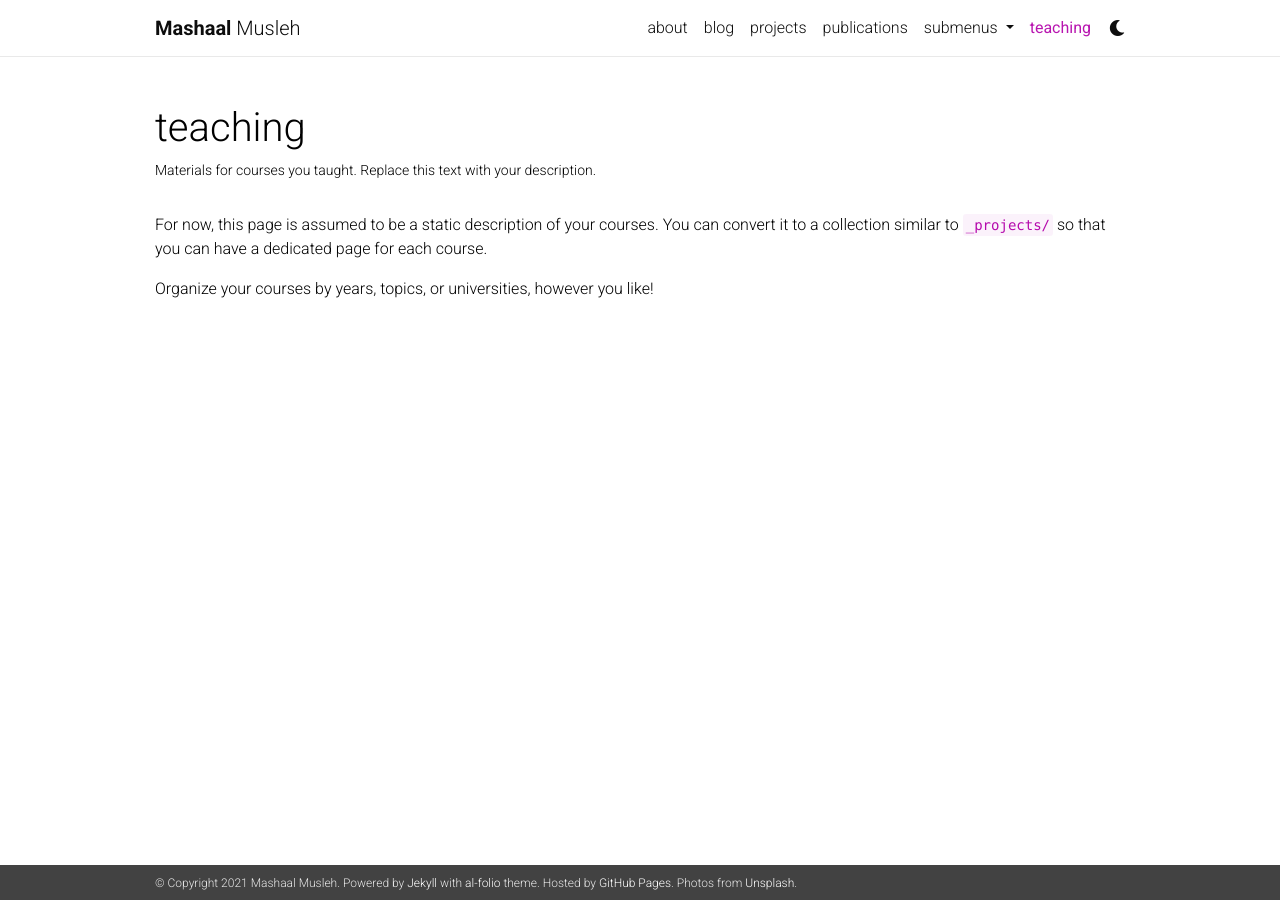
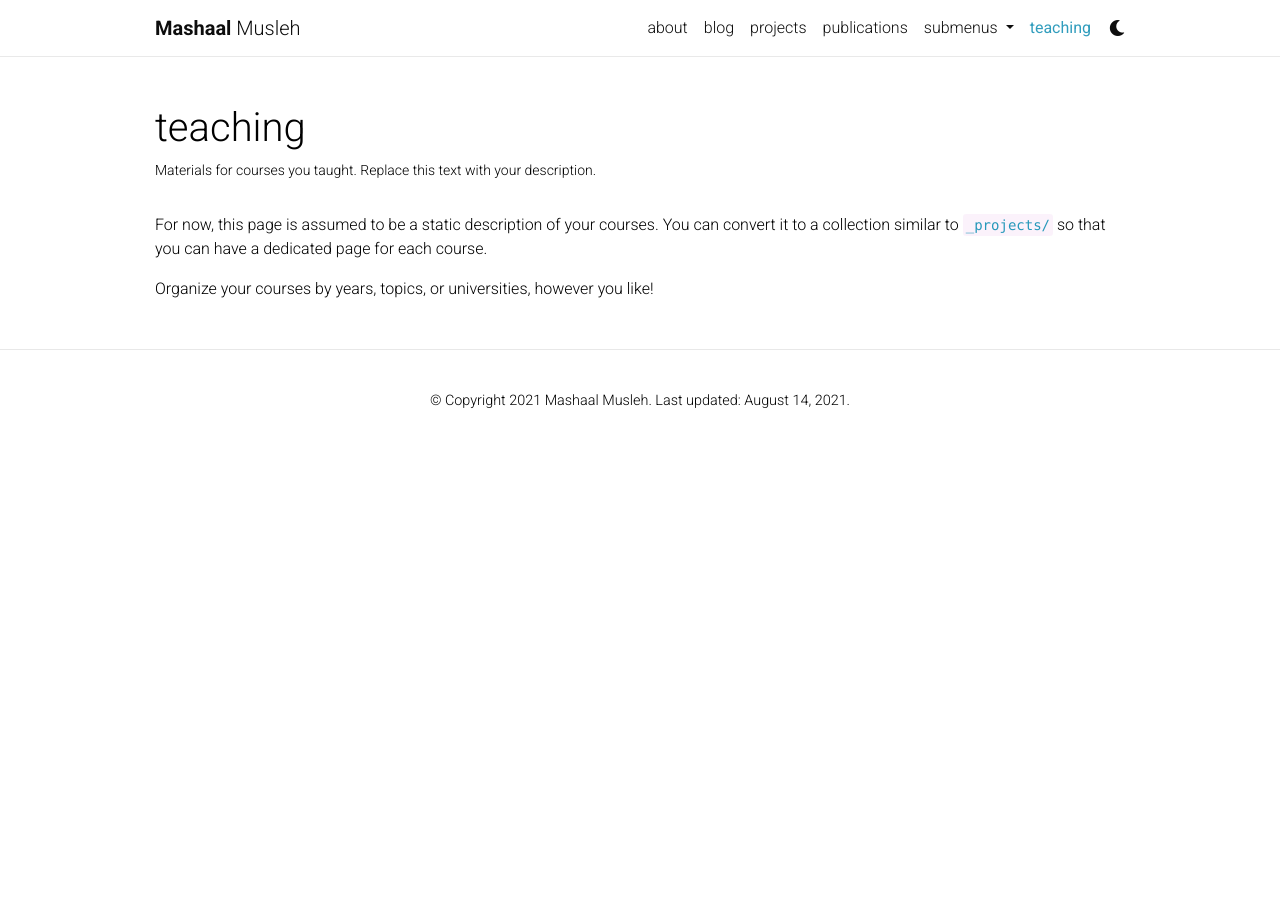
Before and after one commit to meshalawy/personal_website, a Jekyll site: the page built from _pages/teaching.md, in a window 1280 px wide. Built offline with Jekyll 4.4.1, drawn with Linux system fonts in a browser that asks for light colours; nearby versions of some CDN libraries; comment, search, counter and statistics services are not loaded; a style sheet for code colours, icons or effects is not loaded.

Commit message:
change theme color

```diff
--- a/_config.yml
+++ b/_config.yml
@@ -6,18 +6,18 @@ title: blank # the website title (if blank, full name will be used instead)
 first_name: Mashaal
 middle_name:
 last_name: Musleh
-email: you@example.com
-description: > # the ">" symbol means to ignore newlines until "footer_text:"
-  A simple, whitespace theme for academics. Based on [*folio](https://github.com/bogoli/-folio) design.
-footer_text: >
-  Powered by <a href="http://jekyllrb.com/" target="_blank">Jekyll</a> with <a href="https://github.com/alshedivat/al-folio">al-folio</a> theme.
-  Hosted by <a href="https://pages.github.com/" target="_blank">GitHub Pages</a>.
-  Photos from <a href="https://unsplash.com" target="_blank">Unsplash</a>.
+email: musle005@umn.edu
+description: # the ">" symbol means to ignore newlines until "footer_text:"
+  A personal website for Mashaal Musleh.
+footer_text: #>
+  # Powered by <a href="http://jekyllrb.com/" target="_blank">Jekyll</a> with <a href="https://github.com/alshedivat/al-folio">al-folio</a> theme.
+  # Hosted by <a href="https://pages.github.com/" target="_blank">GitHub Pages</a>.
+  # Photos from <a href="https://unsplash.com" target="_blank">Unsplash</a>.
 
 icon: 📚 #🔥 # the emoji used as the favicon
 url:  # the base hostname & protocol for your site
 baseurl:  # the subpath of your site, e.g. /blog/
-last_updated: false # set to true if you want to display last updated in the footer
+last_updated: true # set to true if you want to display last updated in the footer
 impressum_path:  # set to path to include impressum link in the footer, use the same path as permalink in a page, helps to conform with EU GDPR
 
 # -----------------------------------------------------------------------------
@@ -31,7 +31,7 @@ impressum_path:  # set to path to include impressum link in the footer, use the
 # -----------------------------------------------------------------------------
 
 navbar_fixed: true
-footer_fixed: true
+footer_fixed: false
 
 # Dimensions
 max_width: 1000px
--- a/_sass/_base.scss
+++ b/_sass/_base.scss
@@ -207,7 +207,7 @@ blockquote {
     font-size: 2rem;
     a {
       i::before {
-        color: var(--global-text-color);
+        color: var(--global-text-color-light);
         -webkit-transition: all 0.2s ease-in-out;
       }
       &:hover {
@@ -246,6 +246,7 @@ footer.sticky-bottom {
   padding-top: 40px;
   padding-bottom: 40px;
   font-size: 0.9rem;
+  text-align: center;
 }
 
 
--- a/_sass/_themes.scss
+++ b/_sass/_themes.scss
@@ -7,8 +7,8 @@
   --global-code-bg-color: #{$code-bg-color-light};
   --global-text-color: #{$black-color};
   --global-text-color-light: #{$grey-color};
-  --global-theme-color: #{$purple-color};
-  --global-hover-color: #{$purple-color};
+  --global-theme-color: #{$cyan-color};
+  --global-hover-color: #{$cyan-color};
   --global-footer-bg-color: #{$grey-color-dark};
   --global-footer-text-color: #{$grey-color-light};
   --global-footer-link-color: #{$white-color};
```
